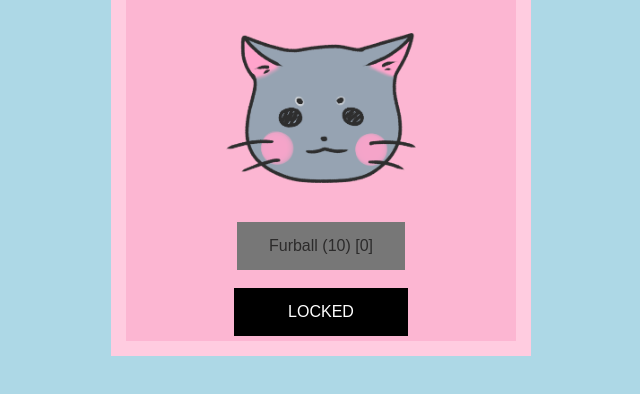
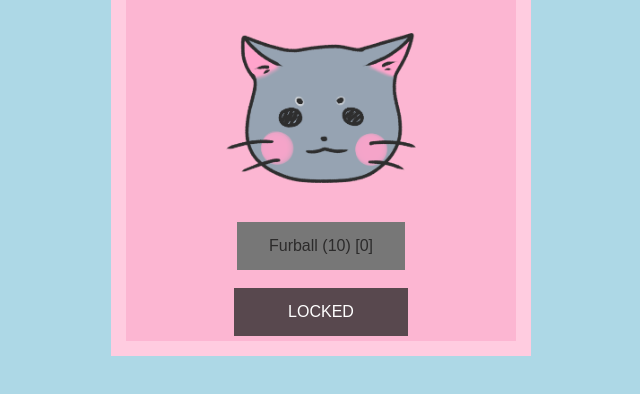
Before and after one commit to jakequi/jakesgh.github.io, a plain HTML site: page index.html in a window 1280 px wide. Shown: the part 188-582 px from the top of the page, without its empty margins (319-959 px from the left). Drawn offline with Linux system fonts and the light colour scheme; a web font is replaced by a local one.

Commit message:
Update catclicker.css

```diff
--- a/catclicker.css
+++ b/catclicker.css
@@ -228,6 +228,6 @@ li a:hover:not(.active) {
   text-decoration: none;
   font-size: 16px;
   text-decoration: none;
-  background: #000000;
+  background: #58484e;
   color: #ffffff;
 }
```
